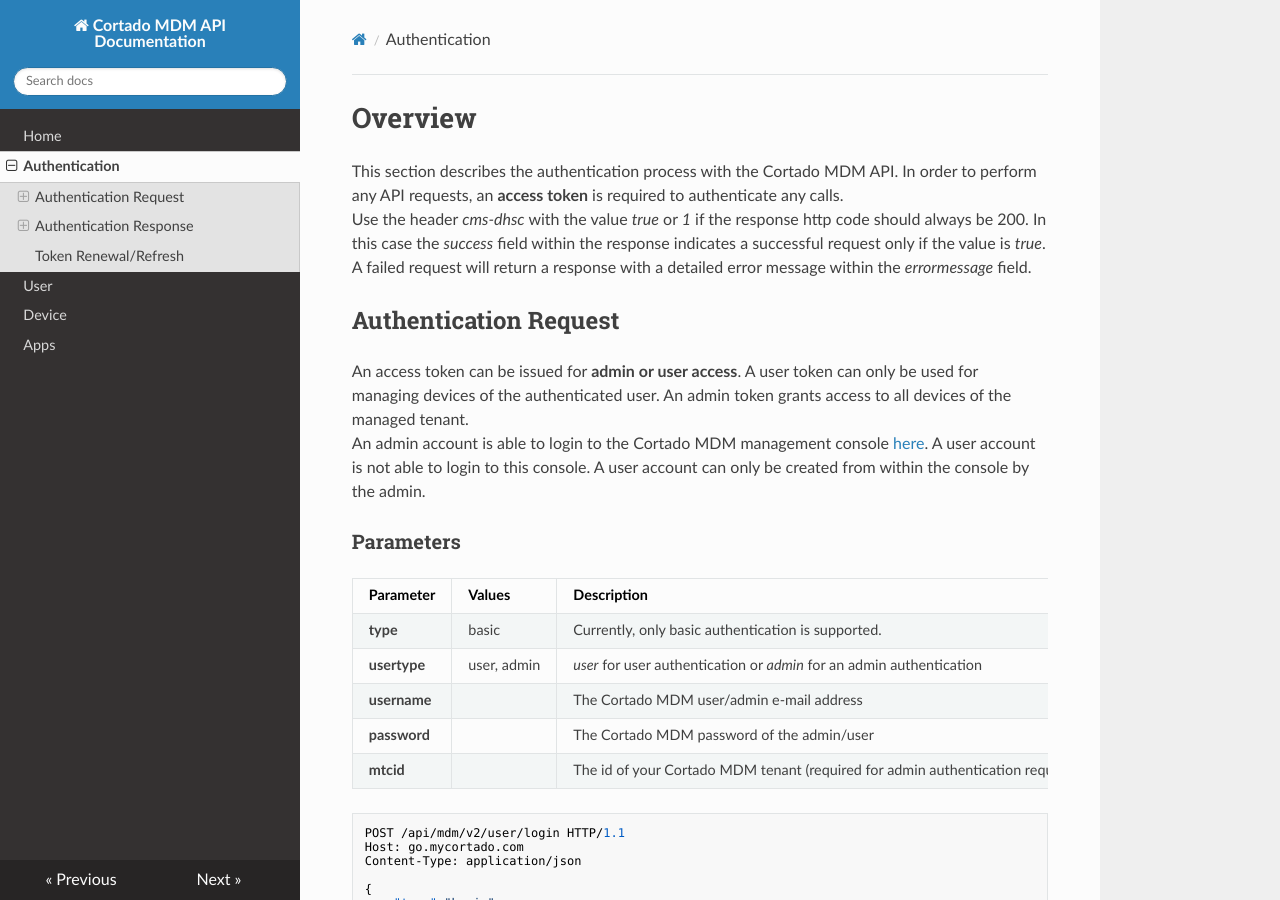
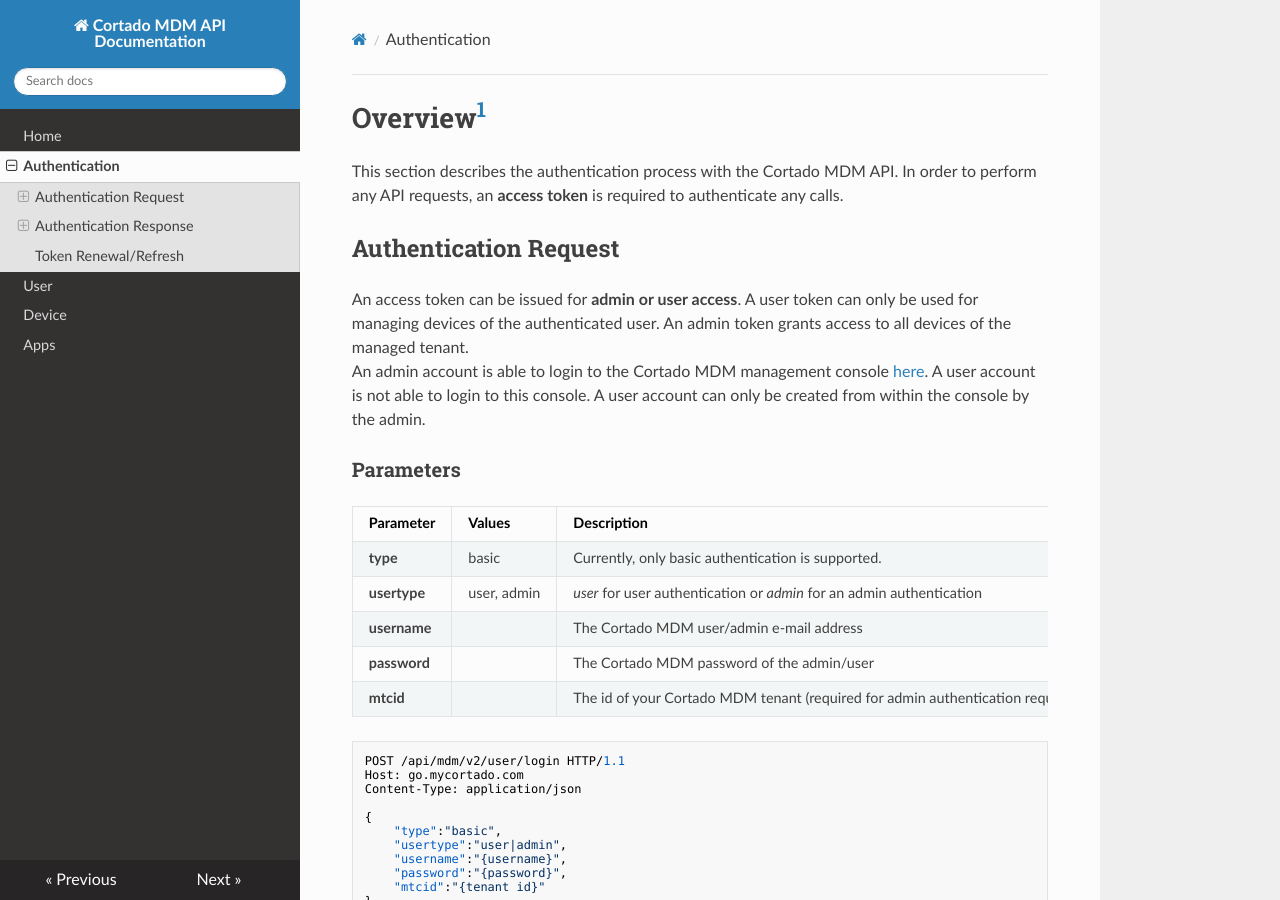
Before and after one commit to cortado-mobile-solutions/apidoc-mdm, an MkDocs documentation site: the page built from docs/auth.md, in a window 1280 px wide and 900 px high. Built offline with MkDocs 1.6.1, drawn with Linux system fonts in a browser that asks for light colours; nearby versions of some CDN libraries; some of the changed text lies outside the part shown.

Commit message:
apps/auth/device/user.md: Added description of header cms-dhsc as footnote to overview

```diff
--- a/docs/auth.md
+++ b/docs/auth.md
@@ -1,6 +1,5 @@
-# Overview
+# Overview<sup>[1](#myfootnote1)</sup>
 This section describes the authentication process with the Cortado MDM API. In order to perform any API requests, an **access token** is required to authenticate any calls.<br>
-Use the header *cms-dhsc* with the value *true* or *1* if the response http code should always be 200. In this case the *success* field within the response indicates a successful request only if the value is *true*. A failed request will return a response with a detailed error message within the *errormessage* field.
 
 ## Authentication Request
 An access token can be issued for **admin or user access**. A user token can only be used for managing devices of the authenticated user. An admin token grants access to all devices of the managed tenant.<br>
```
Also changed, not shown: other parts of docs/auth.md (+2 -0 lines), docs/apps.md (+3 -2 lines), docs/device.md (+3 -2 lines), docs/user.md (+1 -2 lines).
